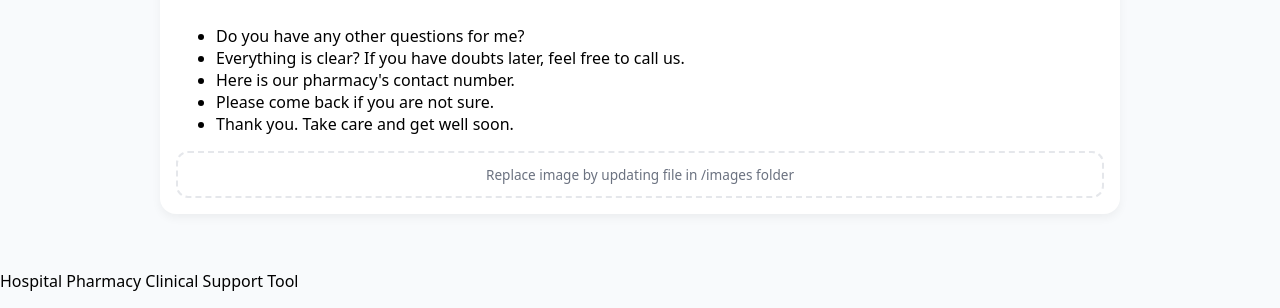
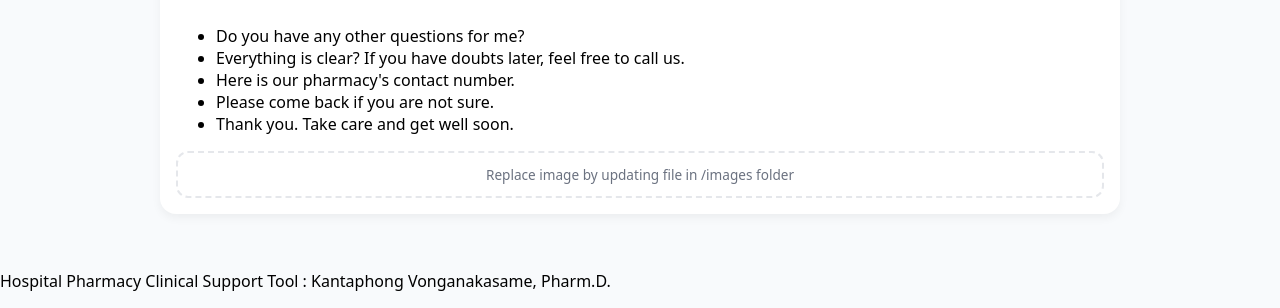
Before and after one commit to apps-npr/peng, a plain HTML site: page index.html in a window 1280 px wide. Shown: the part 8636-8944 px from the top of the page. Drawn offline with Linux system fonts and the light colour scheme.

Commit message:
Update index.html

```diff
--- a/index.html
+++ b/index.html
@@ -24,7 +24,7 @@
 <main id="content"></main>
 
 <footer>
-  <p>Hospital Pharmacy Clinical Support Tool</p>
+  <p>Hospital Pharmacy Clinical Support Tool : Kantaphong Vonganakasame, Pharm.D.</p>
 </footer>
 
 <script src="app.js"></script>
```
